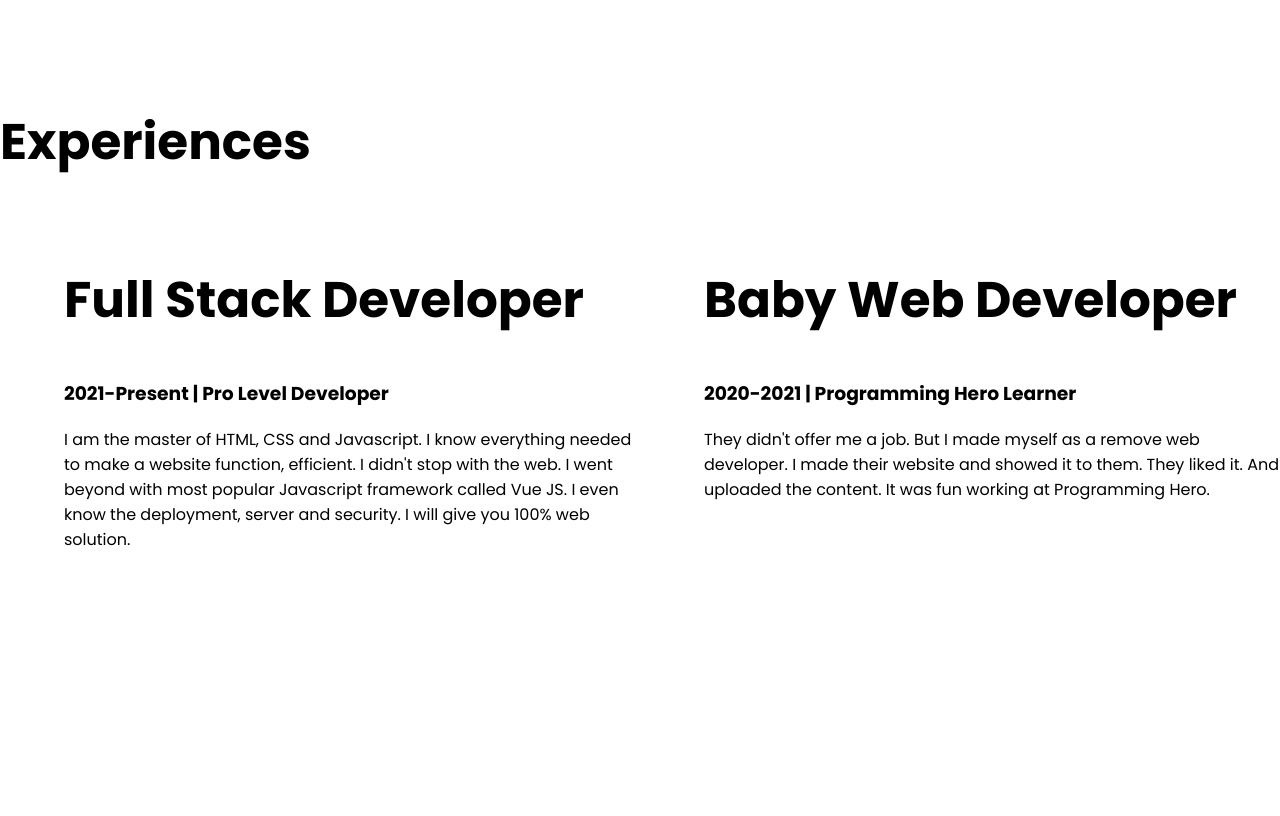
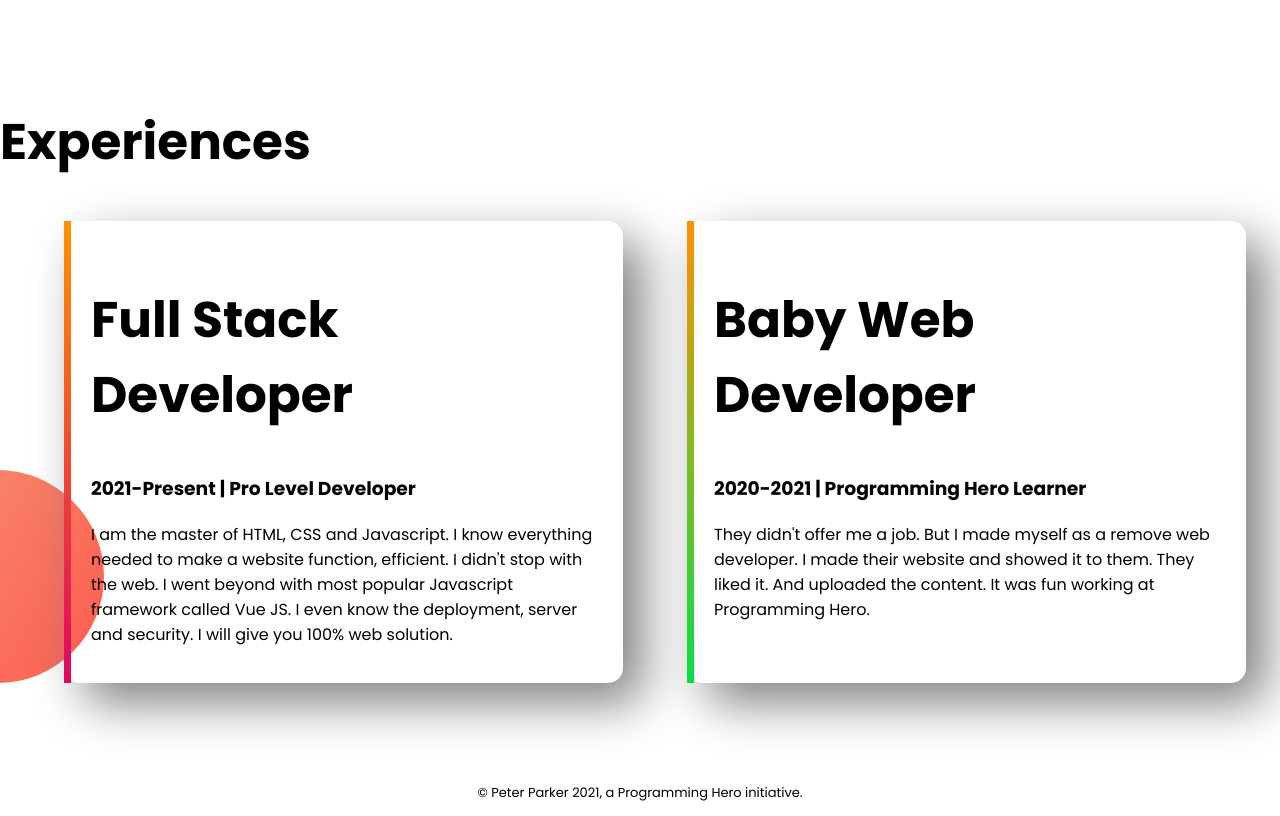
Before and after one commit to WebAbhRatul/ratul-portfolio, a plain HTML site: page index.html in a window 1280 px wide. Shown: the part 1253-2069 px from the top of the page. Before the commit the page ends 1921 px from the top, so only its background shows below. Drawn offline with Linux system fonts and the light colour scheme.

Commit message:
Footer Section

```diff
--- a/css/style.css
+++ b/css/style.css
@@ -41,3 +41,31 @@ section {
 .flexible-container {
   display: flex;
 }
+.full-web,
+.baby-web {
+  box-shadow: 20px 20px 50px grey;
+  width: 40%;
+  margin-left: 5%;
+  padding: 20px;
+  border-radius: 15px;
+}
+.experience-section {
+  background-image: url(../img/exp-bg.png);
+  background-repeat: no-repeat;
+  background-position: bottom left;
+}
+
+.full-web {
+  border-left: 7px solid;
+  border-image: linear-gradient(rgb(255, 145, 0), rgb(223, 6, 96));
+  border-image-slice: 1;
+}
+.baby-web {
+  border-left: 7px solid;
+  border-image: linear-gradient(rgb(255, 145, 0), rgb(6, 223, 71));
+  border-image-slice: 1;
+}
+footer {
+  text-align: center;
+  font-size: small;
+}
--- a/index.html
+++ b/index.html
@@ -49,7 +49,7 @@
     <section class="experience-section">
       <h1>Experiences</h1>
       <div class="flexible-container">
-        <div class="half-width">
+        <div class="full-web">
           <h1>Full Stack Developer</h1>
           <h3>2021-Present | Pro Level Developer</h3>
           <p>
@@ -60,7 +60,7 @@
             100% web solution.
           </p>
         </div>
-        <div class="half-width">
+        <div class="baby-web">
           <h1>Baby Web Developer</h1>
           <h3>2020-2021 | Programming Hero Learner</h3>
           <p>
@@ -72,5 +72,9 @@
         </div>
       </div>
     </section>
+
+    <footer>
+      <p>© Peter Parker 2021, a Programming Hero initiative.</p>
+    </footer>
   </body>
 </html>
```
Also changed, not shown: img/exp-bg.png (added).
